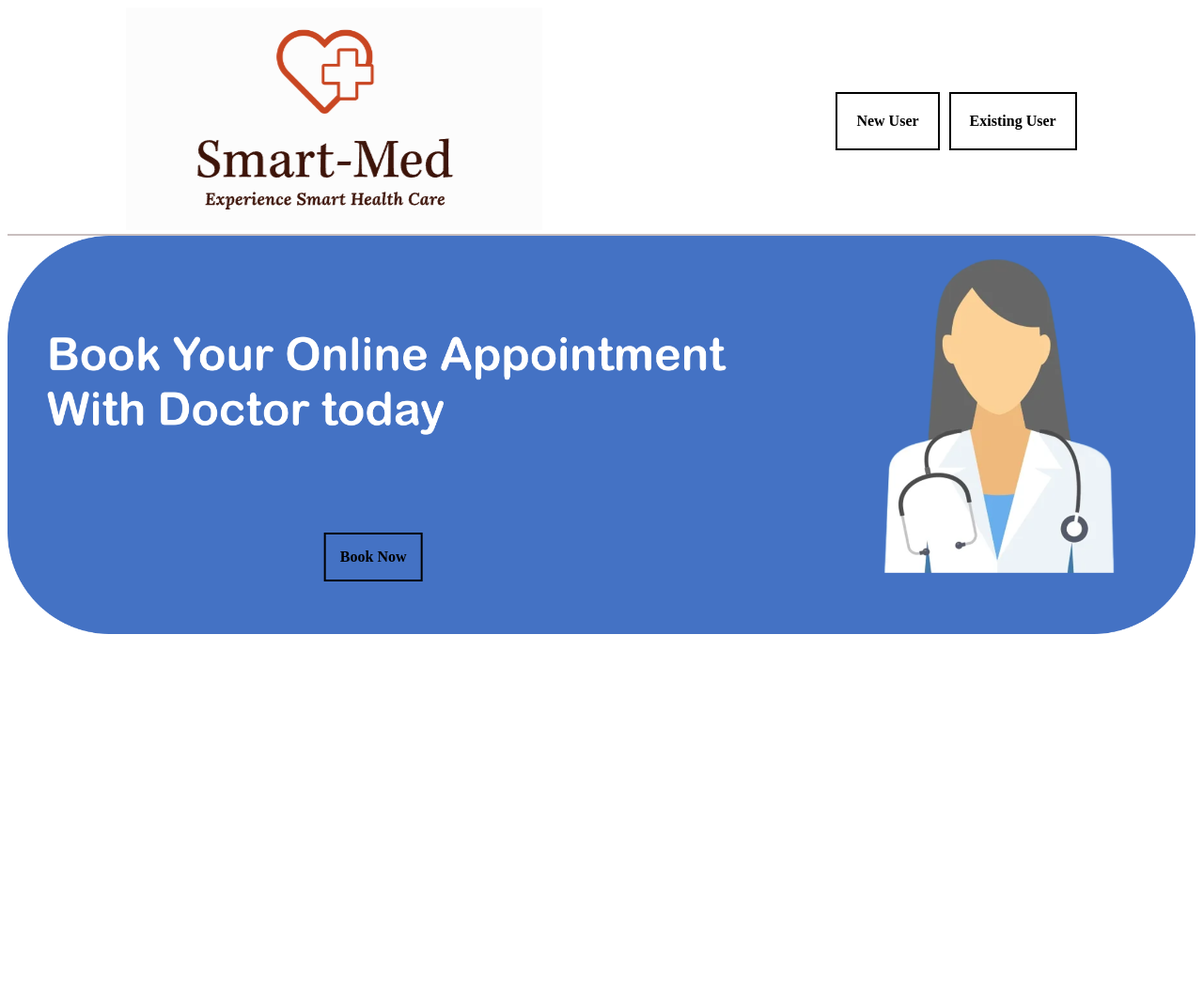
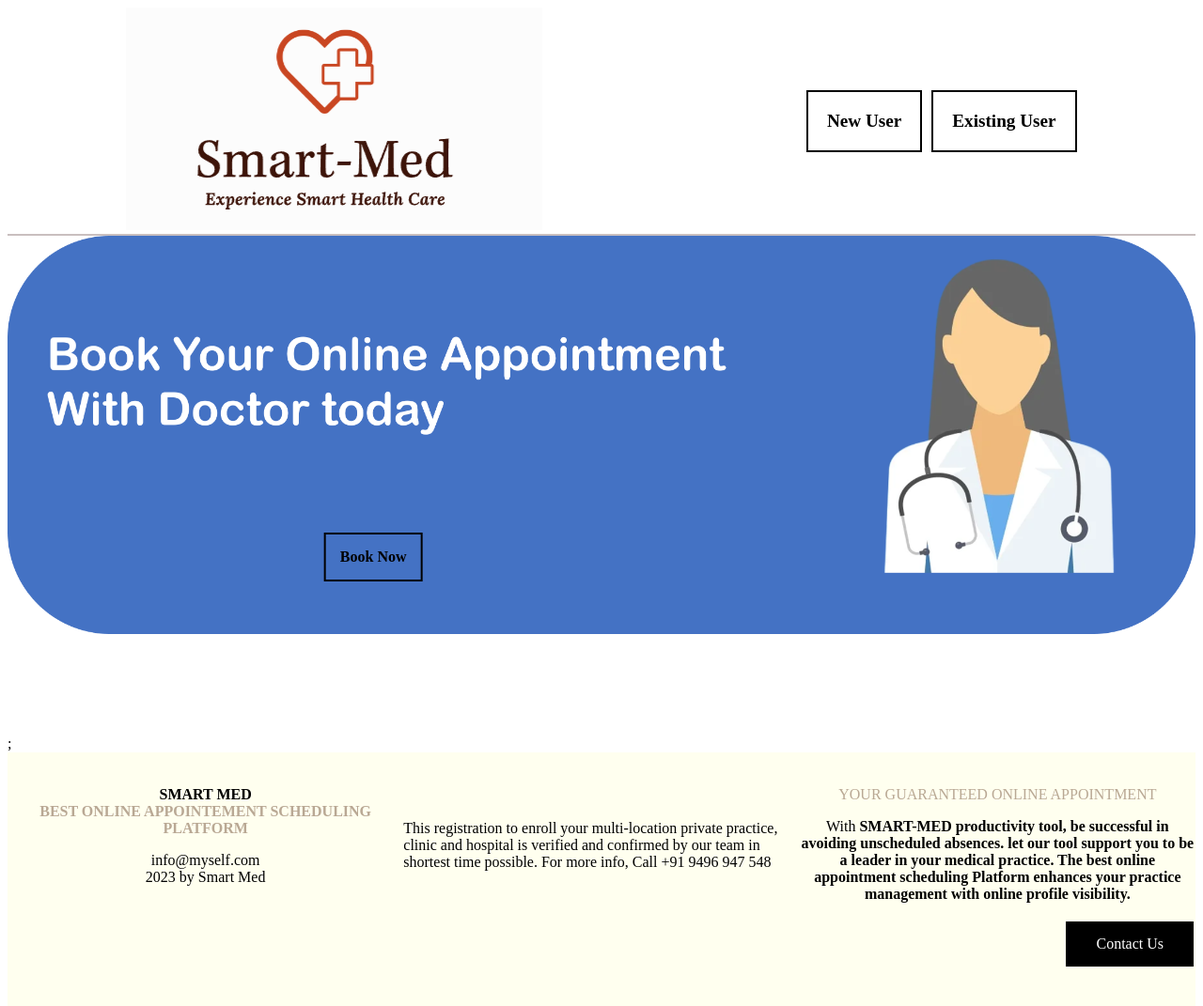
Before and after one commit to Duddu-Hriday/Devilopers-PARSEC-3.0-, a PHP site: page /HOME.php in a window 1280 px wide. Shown: the whole page at 94% size. Before the commit the page ends 675 px from the top, so only its background shows below. Run offline with PHP 8.4, Linux system fonts and the light colour scheme.

Commit message:
Update HOME.php

```diff
--- a/HOME.php
+++ b/HOME.php
@@ -6,17 +6,80 @@
     <meta name="viewport" content="width=device-width, initial-scale=1.0">
     <title>SMART-MED</title>
     <link rel="stylesheet" href="style.css">
+    <style>
+
+.credits {
+        width: 100%;
+        height: 250px;
+        /* bottom: 0% ; */
+        /* vertical-align: baseline; */
+        position: relative;
+        border-color: rgb(255, 255, 255);
+        background-color: rgb(255, 255, 255);
+    }
+
+    .one {
+        /* margin-top: 5%; */
+        padding-top: 20px;
+        text-align: center;
+        position: relative;
+        float: left;
+        width: 33.33%;
+        height: 100%;
+        background-color: rgb(255, 255, 239);
+    }
+
+    .two {
+        position: absolute;
+        /* margin-top: 5%; */
+        padding-top: 20px;
+        width: 33.33%;
+        height: 100%;
+        margin-left: 33.33%;
+        background-color: rgb(255, 255, 239);
+    }
+
+    .three {
+        position: relative;
+        /* margin-top: 5%; */
+        padding-top: 20px;
+        width: 33.33%;
+        height: 100%;
+        float: right;
+        background-color: rgb(255, 255, 239);
+    }
+
+    .button {
+        background-color: black;
+        float: right;
+        /* margin: auto; */
+        /* border: none; */
+        color: white;
+        padding: 15px 32px;
+        text-align: center;
+        text-decoration: none;
+        /* display: inline-block; */
+        font-size: 16px;
+        margin: 4px 2px;
+        cursor: pointer;
+    }
+    .button:hover{
+        background-color: green;
+
+    }
+    </style>
 </head>
+
 <body>
     <header>
-        <a href="#"><img src="logo.png"></a>
+        <a href="HOME.php"><img src="logo.png"></a>
         <nav class="links" style="display: flex">
         <?php
         session_start();
         if(!isset($_SESSION['login_user']))
         {
-            echo '<a href="new.php" class="hover-1">New User</a>
-            <a href="old.php" class="hover-1">Existing User</a>';
+            echo '<a href="new.php" class="hover-1" style="border:2px solid black;"><big>New User</big></a>
+            <a href="old.php" class="hover-1"><big>Existing User</big></a>';
         }
 
         else
@@ -32,6 +95,42 @@
         <img src="doc.png" style="width:100%;">
     <a href="new.php" class="hover-1">Book Now</a>
     </div>
+    <div class='mark' style='margin-top:20px;'>
+<marquee behavior="scroll"; direction="left"  ><h1>Welcome to SMART-MED. Doctors available 24 x 7</h1></marquee>;
+</div>
+
+
+    <div class="credits">
+        <div class="one">
+            <p style="font-weight: bold;"> SMART MED <br><span style="color: rgb(185, 168, 148);">BEST ONLINE
+                    APPOINTEMENT SCHEDULING PLATFORM</span></p>
+            <span> info@myself.com</span>
+            <br>
+            <span>2023 by Smart Med</span>
+        </div>
+
+        <div class="two">
+            <br><br>
+            <p>This registration to enroll your multi-location private practice, clinic and hospital is verified and
+                confirmed by our team in shortest time possible. For more info, Call +91 9496 947 548
+            </p>
+        </div>
+
+        <div class="three">
+            <p style="color: rgb(185, 168, 148); text-align: center;">YOUR GUARANTEED ONLINE APPOINTMENT</p>
+
+            <p style="text-align: center;">With <span style="font-weight: bold;">SMART-MED<span> productivity tool, be
+                        successful in avoiding unscheduled absences.
+                        let our tool support you to be a leader in your medical practice.
+                        The best online appointment scheduling Platform enhances your practice management with online
+                        profile visibility.</p>
+
+            <a href="devdetails.php" class="button">Contact Us</a>
+
+        </div>
+
+    </div>
+
 
 </body>
 </html>
```
